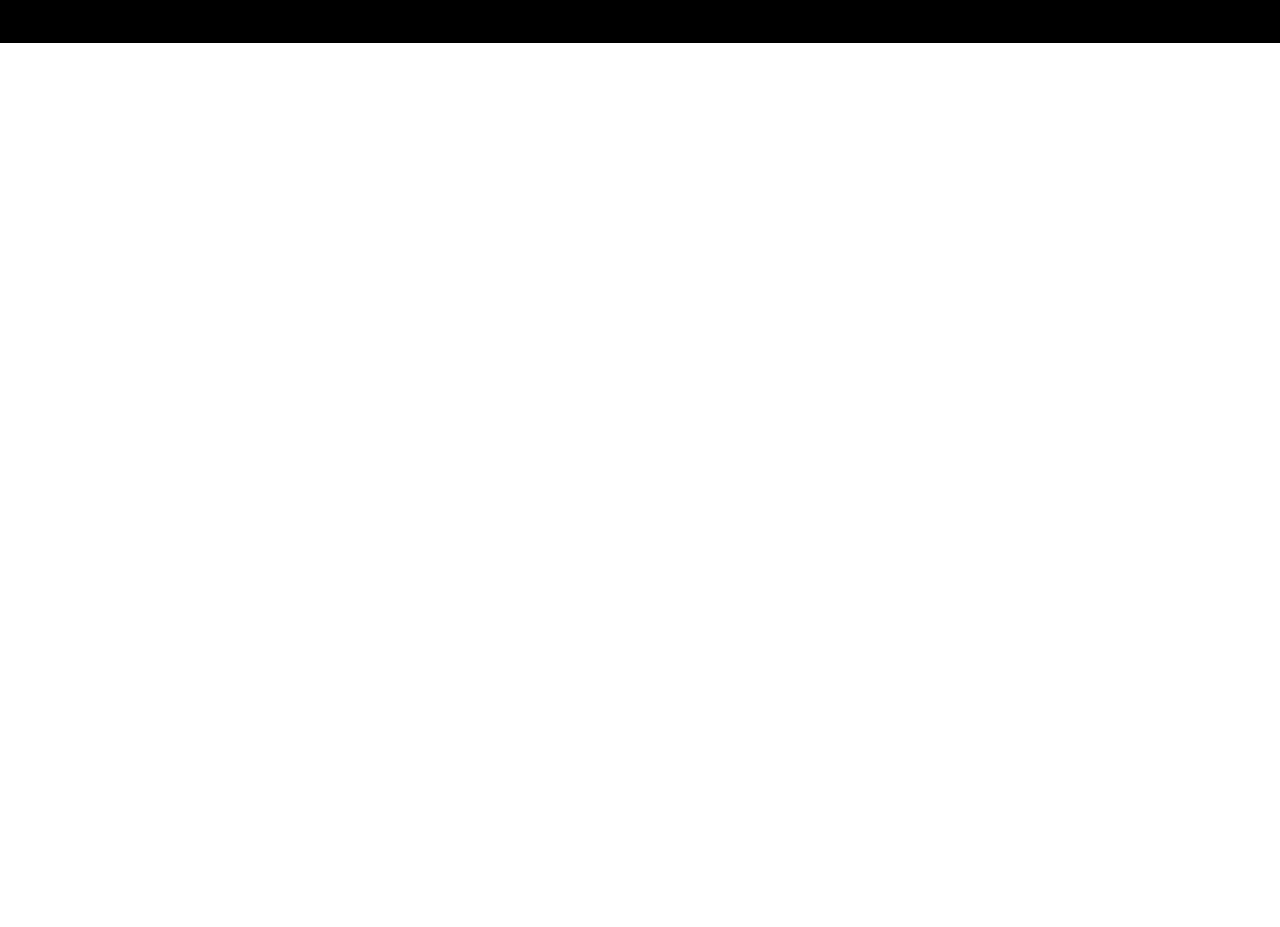
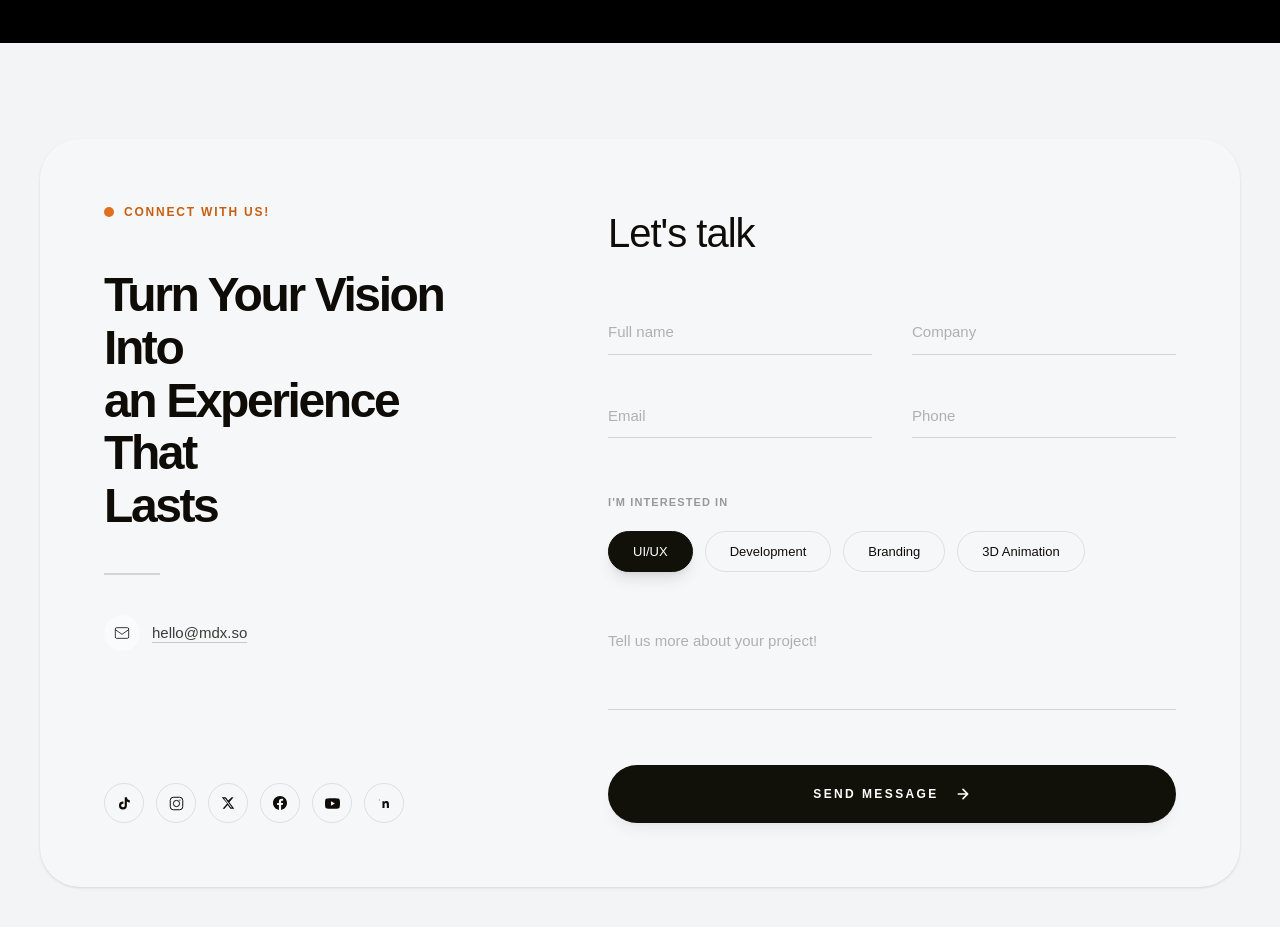
Before and after one commit to swajannaimur/Tectonic-Stack-Agency, a Next.js app: page / in a window 1280 px wide. Shown: the part 1680-2607 px from the top of the page. Before the commit the page ends 1723 px from the top, so only its background shows below. Built offline with nearby package versions, Linux system fonts and the light colour scheme.

Commit message:
feat: implement responsive ConnectWithUs section

```diff
--- a/src/app/page.js
+++ b/src/app/page.js
@@ -1,6 +1,7 @@
 "use client";
 import SceneTracker from "@/components/common/SenceTracker";
 import AboutUs from "@/components/home/AboutUs";
+import ConnectWithUs from "@/components/home/ConnectWithUs";
 import Hero from "@/components/home/Hero";
 import OurCraft from "@/components/home/OurCraft";
 import ServicesExperience from "@/components/home/ServicesExperience";
@@ -14,6 +15,7 @@ export default function Home() {
 
       {/* <div className=" h-screen" ></div> */}
       <OurCraft />
+      <ConnectWithUs />
       {/* <SceneTracker /> */}
       {/* <WatchShowReel /> */}
       {/* <ServicesExperience /> */}
--- /dev/null
+++ b/src/components/home/ConnectWithUs.jsx
@@ -0,0 +1,137 @@
+"use client";
+import { useState } from "react";
+import { ArrowIcon, FacebookIcon, InstagramIcon, LinkedinIcon, MailIcon, TikTokIcon, XIcon, YoutubeIcon } from "../icons";
+
+const INTERESTS = ["UI/UX", "Development", "Branding", "3D Animation"];
+const socials = [
+  { icon: <TikTokIcon /> }, { icon: <InstagramIcon /> }, { icon: <XIcon /> },
+  { icon: <FacebookIcon /> }, { icon: <YoutubeIcon /> }, { icon: <LinkedinIcon /> },
+];
+
+export default function ConnectWithUs() {
+  const [selected, setSelected] = useState(["UI/UX"]);
+  const [form, setForm] = useState({ fullName: "", company: "", email: "", phone: "", message: "" });
+
+  const toggleInterest = (item) => {
+    setSelected((prev) =>
+      prev.includes(item) ? prev.filter((i) => i !== item) : [...prev, item]
+    );
+  };
+
+  const SocialLinks = ({ className }) => (
+    <div className={`flex gap-3 flex-wrap ${className}`}>
+      {socials.map((s, i) => (
+        <button
+          key={i}
+          className="w-10 h-10 rounded-full border border-[#0f0c08]/10 flex items-center justify-center hover:bg-white hover:border-transparent hover:shadow-md transition-all duration-300 text-[#0f0c08]"
+        >
+          {s.icon}
+        </button>
+      ))}
+    </div>
+  );
+
+  return (
+    <section className="w-full py-12 md:py-24 px-4 sm:px-10 bg-gray-100">
+      <div className=" w-full mx-auto grid grid-cols-1 md:grid-cols-[42%_58%] min-h-[650px] bg-[#ffffff40] rounded-[40px] overflow-hidden font-['DM_Sans',sans-serif] shadow-sm">
+
+        <div className="p-8 sm:p-12 md:p-16 flex flex-col justify-between ">
+          <div className="relative z-10">
+            <div className="flex items-center gap-2.5 mb-8 md:mb-12">
+              <span className="w-2.5 h-2.5 rounded-full bg-[#e07020] animate-pulse" />
+              <span className="text-[12px] font-bold tracking-[0.15em] uppercase text-[#c85f10]">
+                Connect with us!
+              </span>
+            </div>
+
+            <h2 className="text-[34px] sm:text-[42px] md:text-[48px] font-semibold leading-[1.1] text-[#0f0c08] tracking-tighter">
+              Turn Your Vision Into<br className="hidden sm:block" />
+              an Experience That<br className="hidden sm:block" />
+              Lasts
+            </h2>
+
+            <div className="w-14 h-[2px] bg-[#0f0c08]/15 my-10" />
+
+            <a
+              href="mailto:hello@mdx.so"
+              className="inline-flex items-center gap-3 text-[15px] font-medium text-[#0f0c08]/80 hover:text-[#0f0c08] transition-all group"
+            >
+              <div className="p-2.5 rounded-full bg-white/40 group-hover:bg-white transition-colors">
+                <MailIcon />
+              </div>
+              <span className="underline underline-offset-4 decoration-[#0f0c08]/20">hello@mdx.so</span>
+            </a>
+          </div>
+
+          {/* Desktop Only Social Icons */}
+          <SocialLinks className="hidden md:flex mt-12" />
+        </div>
+
+        <div className="p-8 sm:p-12 md:p-16 flex flex-col justify-center ">
+          <h3 className="text-[32px] sm:text-[40px] font-normal text-[#0f0c08] mb-12 tracking-tight">
+            Let's talk
+          </h3>
+
+          <div className="grid grid-cols-1 sm:grid-cols-2 gap-x-10 gap-y-10">
+            {[
+              { id: "fullName", placeholder: "Full name", type: "text" },
+              { id: "company", placeholder: "Company", type: "text" },
+              { id: "email", placeholder: "Email", type: "email" },
+              { id: "phone", placeholder: "Phone", type: "tel" },
+            ].map((field) => (
+              <div key={field.id} className="relative">
+                <input
+                  type={field.type}
+                  placeholder={field.placeholder}
+                  value={form[field.id]}
+                  onChange={(e) => setForm({ ...form, [field.id]: e.target.value })}
+                  className="w-full bg-transparent border-b border-[#0f0c08]/15 py-2.5 text-[15px] text-[#0f0c08] outline-none transition-all focus:border-[#0f0c08] placeholder:text-[#0f0c08]/30"
+                />
+              </div>
+            ))}
+          </div>
+
+          <div className="mt-14">
+            <p className="text-[11px] font-bold uppercase tracking-[0.1em] text-[#0f0c08]/40 mb-5">
+              I'm Interested in
+            </p>
+            <div className="flex flex-wrap gap-3 mb-12">
+              {INTERESTS.map((item) => (
+                <button
+                  key={item}
+                  onClick={() => toggleInterest(item)}
+                  className={`px-6 py-2.5 rounded-full border text-[13px] font-medium transition-all duration-300 ${
+                    selected.includes(item)
+                      ? "bg-[#111109] border-[#111109] text-white shadow-lg shadow-black/10"
+                      : "border-[#0f0c08]/10 text-[#0f0c08] hover:border-[#0f0c08]/30 hover:bg-white"
+                  }`}
+                >
+                  {item}
+                </button>
+              ))}
+            </div>
+          </div>
+
+          <div className="mb-12">
+            <textarea
+              placeholder="Tell us more about your project!"
+              rows="3"
+              value={form.message}
+              onChange={(e) => setForm({ ...form, message: e.target.value })}
+              className="w-full bg-transparent border-b border-[#0f0c08]/15 py-2.5 text-[15px] text-[#0f0c08] outline-none transition-all focus:border-[#0f0c08] placeholder:text-[#0f0c08]/30 resize-none min-h-[90px]"
+            />
+          </div>
+
+          <button className="group relative w-full py-5 bg-[#111109] text-white rounded-full text-[12px] font-bold tracking-[0.2em] uppercase flex items-center justify-center gap-4 transition-all hover:bg-black active:scale-[0.98] shadow-lg shadow-black/5">
+            SEND MESSAGE
+            <span className="transition-transform group-hover:translate-x-2">
+              <ArrowIcon />
+            </span>
+          </button>
+
+          <SocialLinks className="flex md:hidden mt-14 justify-center border-t border-[#0f0c08]/5 pt-8" />
+        </div>
+      </div>
+    </section>
+  );
+}
--- /dev/null
+++ b/src/components/icons/index.jsx
@@ -0,0 +1,27 @@
+
+
+// --- Custom Social Icons Components ---
+export const TikTokIcon = () => (
+  <svg width="15" height="15" viewBox="0 0 24 24" fill="currentColor"><path d="M19.59 6.69a4.83 4.83 0 0 1-3.77-4.25V2h-3.45v13.67a2.89 2.89 0 0 1-2.88 2.5 2.89 2.89 0 0 1-2.89-2.89 2.89 2.89 0 0 1 2.89-2.89c.28 0 .54.04.79.1V9.01a6.33 6.33 0 0 0-.79-.05 6.34 6.34 0 0 0-6.34 6.34 6.34 6.34 0 0 0 6.34 6.34 6.34 6.34 0 0 0 6.33-6.34V8.69a8.17 8.17 0 0 0 4.78 1.52V6.75a4.85 4.85 0 0 1-1.01-.06z" /></svg>
+);
+export const InstagramIcon = () => (
+  <svg width="15" height="15" viewBox="0 0 24 24" fill="none" stroke="currentColor" strokeWidth="1.6"><rect x="2" y="2" width="20" height="20" rx="5" /><circle cx="12" cy="12" r="5" /><circle cx="17.5" cy="6.5" r="1" fill="currentColor" stroke="none" /></svg>
+);
+export const XIcon = () => (
+  <svg width="14" height="14" viewBox="0 0 24 24" fill="currentColor"><path d="M18.244 2.25h3.308l-7.227 8.26 8.502 11.24H16.17l-4.714-6.231-5.401 6.231H2.744l7.737-8.846L1.254 2.25H8.08l4.253 5.622 5.91-5.622Zm-1.161 17.52h1.833L7.084 4.126H5.117z" /></svg>
+);
+export const FacebookIcon = () => (
+  <svg width="14" height="14" viewBox="0 0 24 24" fill="currentColor"><path d="M24 12.073c0-6.627-5.373-12-12-12s-12 5.373-12 12c0 5.99 4.388 10.954 10.125 11.854v-8.385H7.078v-3.47h3.047V9.43c0-3.007 1.792-4.669 4.533-4.669 1.312 0 2.686.235 2.686.235v2.953H15.83c-1.491 0-1.956.925-1.956 1.874v2.25h3.328l-.532 3.47h-2.796v8.385C19.612 23.027 24 18.062 24 12.073z" /></svg>
+);
+export const YoutubeIcon = () => (
+  <svg width="15" height="15" viewBox="0 0 24 24" fill="currentColor"><path d="M23.498 6.186a3.016 3.016 0 0 0-2.122-2.136C19.505 3.545 12 3.545 12 3.545s-7.505 0-9.377.505A3.017 3.017 0 0 0 .502 6.186C0 8.07 0 12 0 12s0 3.93.502 5.814a3.016 3.016 0 0 0 2.122 2.136c1.871.505 9.376.505 9.376.505s7.505 0 9.377-.505a3.015 3.015 0 0 0 2.122-2.136C24 15.93 24 12 24 12s0-3.93-.502-5.814zM9.545 15.568V8.432L15.818 12l-6.273 3.568z" /></svg>
+);
+export const LinkedinIcon = () => (
+  <svg width="14" height="14" viewBox="0 0 24 24" fill="currentColor"><path d="M20.447 20.452h-3.554v-5.569c0-1.328-.027-3.037-1.852-3.037-1.853 0-2.136 1.445-2.136 2.939v5.667H9.351V9h3.414v1.561h.046c.477-.9 1.637-1.85 3.37-1.85 3.601 0 4.267 2.37 4.267 5.455v6.286zM5.337 7.433a2.062 2.062 0 0 1-2.063-2.065 2.064 2.064 1 1 2.063 2.065zm1.782 13.019H3.555V9h3.564v11.452zM22.225 0H1.771C.792 0 0 .774 0 1.729v20.542C0 23.227.792 24 1.771 24h20.451C23.2 24 24 23.227 24 22.271V1.729C24 .774 23.2 0 22.222 0h.003z" /></svg>
+);
+export const MailIcon = () => (
+  <svg width="16" height="16" viewBox="0 0 24 24" fill="none" stroke="currentColor" strokeWidth="1.5"><rect x="2" y="4" width="20" height="16" rx="2" /><path d="m2 7 10 7 10-7" /></svg>
+);
+export const ArrowIcon = () => (
+  <svg width="16" height="16" viewBox="0 0 24 24" fill="none" stroke="currentColor" strokeWidth="2.5" strokeLinecap="round" strokeLinejoin="round"><path d="M5 12h14M12 5l7 7-7 7" /></svg>
+);
```
Also changed, not shown: 1 other file (tests, documents, lock files or other folders).
